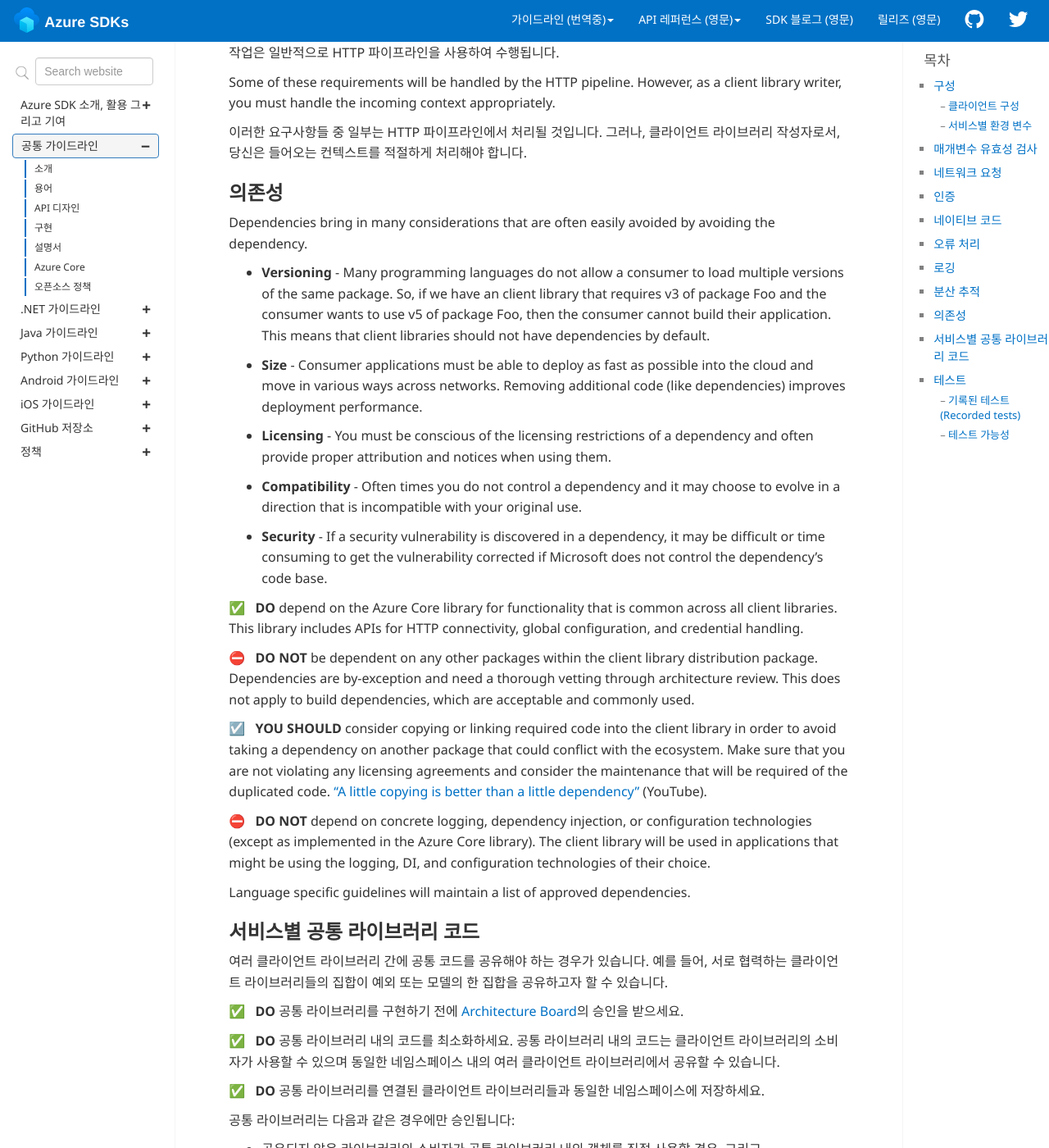
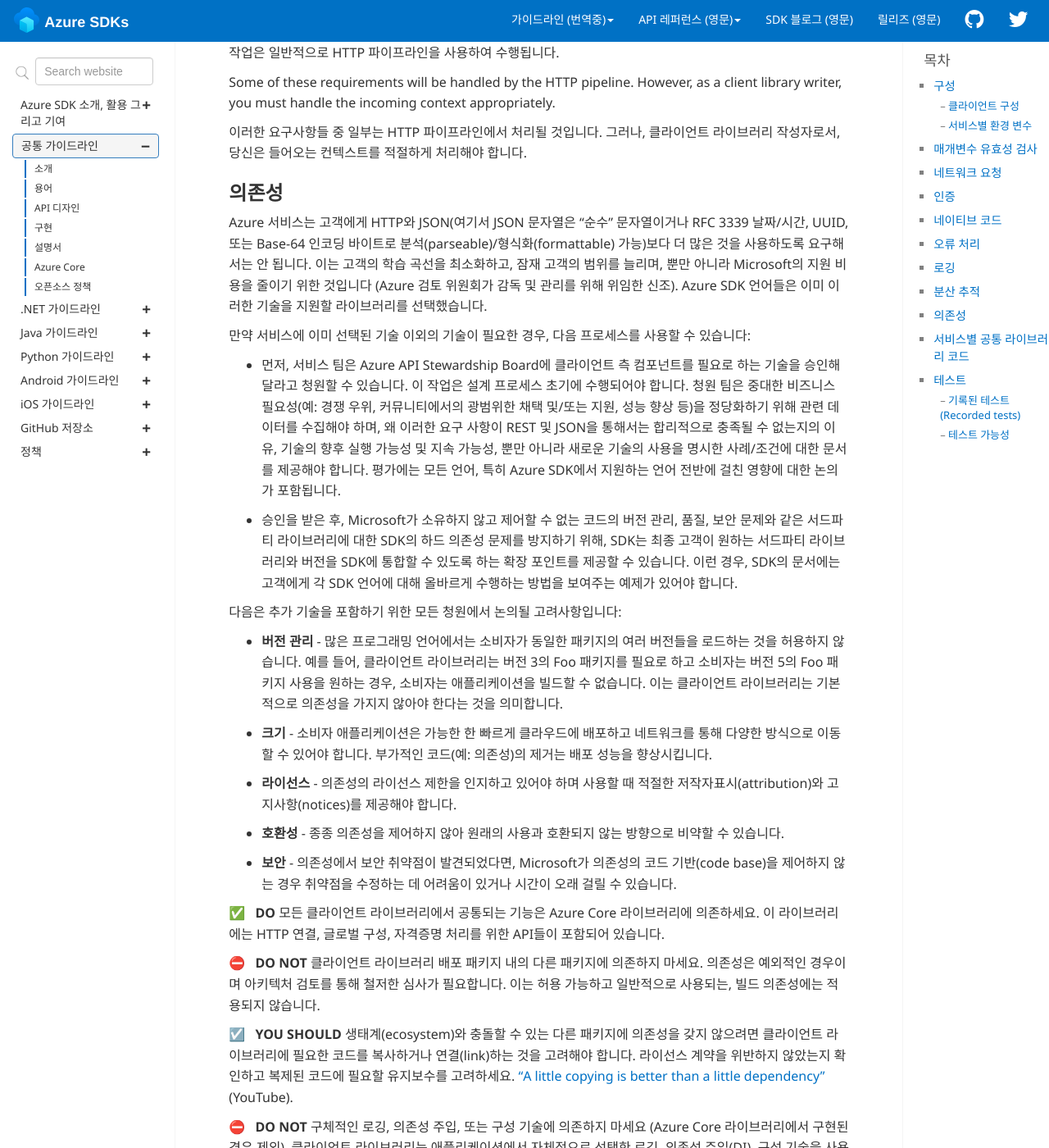
Before and after one commit to Azure/azure-sdk-korean, a Jekyll site: the page built from docs/general/implementation.md, in a window 1280 px wide and 1400 px high, scrolled down 5538 px. Shown: the whole window at 82% size. Built offline with Jekyll 4.4.1, drawn with Linux system fonts in a browser that asks for light colours; comment, search, counter and statistics services are not loaded; some of the changed text lies outside the part shown.

Commit message:
Dependencies: translation complete

```diff
--- a/docs/general/implementation.md
+++ b/docs/general/implementation.md
@@ -203,24 +203,31 @@ Some of these requirements will be handled by the HTTP pipeline.  However, as a
 
 ## 의존성
 
-Dependencies bring in many considerations that are often easily avoided by avoiding the
-dependency.
+Azure 서비스는 고객에게 HTTP와 JSON(여기서 JSON 문자열은 "순수" 문자열이거나 RFC 3339 날짜/시간, UUID, 또는 Base-64 인코딩 바이트로 분석(parseable)/형식화(formattable) 가능)보다 더 많은 것을 사용하도록 요구해서는 안 됩니다. 이는 고객의 학습 곡선을 최소화하고, 잠재 고객의 범위를 늘리며, 뿐만 아니라 Microsoft의 지원 비용을 줄이기 위한 것입니다 (Azure 검토 위원회가 감독 및 관리를 위해 위임한 신조). Azure SDK 언어들은 이미 이러한 기술을 지원할 라이브러리를 선택했습니다.
 
-- **Versioning** - Many programming languages do not allow a consumer to load multiple versions of the same package. So, if we have an client library that requires v3 of package Foo and the consumer wants to use v5 of package Foo, then the consumer cannot build their application. This means that client libraries should not have dependencies by default.
-- **Size** - Consumer applications must be able to deploy as fast as possible into the cloud and move in various ways across networks. Removing additional code (like dependencies) improves deployment performance.
-- **Licensing** - You must be conscious of the licensing restrictions of a dependency and often provide proper attribution and notices when using them.
-- **Compatibility** - Often times you do not control a dependency and it may choose to evolve in a direction that is incompatible with your original use.
-- **Security** - If a security vulnerability is discovered in a dependency, it may be difficult or time consuming to get the vulnerability corrected if Microsoft does not control the dependency's code base.
+만약 서비스에 이미 선택된 기술 이외의 기술이 필요한 경우, 다음 프로세스를 사용할 수 있습니다:
 
-{% include requirement/MUST id="general-dependencies-azure-core" %} depend on the Azure Core library for functionality that is common across all client libraries.  This library includes APIs for HTTP connectivity, global configuration, and credential handling.
+* 먼저, 서비스 팀은 Azure API Stewardship Board에 클라이언트 측 컴포넌트를 필요로 하는 기술을 승인해 달라고 청원할 수 있습니다. 이 작업은 설계 프로세스 초기에 수행되어야 합니다. 청원 팀은 중대한 비즈니스 필요성(예: 경쟁 우위, 커뮤니티에서의 광범위한 채택 및/또는 지원, 성능 향상 등)을 정당화하기 위해 관련 데이터를 수집해야 하며, 왜 이러한 요구 사항이 REST 및 JSON을 통해서는 합리적으로 충족될 수 없는지의 이유, 기술의 향후 실행 가능성 및 지속 가능성, 뿐만 아니라 새로운 기술의 사용을 명시한 사례/조건에 대한 문서를 제공해야 합니다. 평가에는 모든 언어, 특히 Azure SDK에서 지원하는 언어 전반에 걸친 영향에 대한 논의가 포함됩니다.
 
-{% include requirement/MUSTNOT id="general-dependencies-approved-only" %} be dependent on any other packages within the client library distribution package. Dependencies are by-exception and need a thorough vetting through architecture review.  This does not apply to build dependencies, which are acceptable and commonly used.
+* 승인을 받은 후, Microsoft가 소유하지 않고 제어할 수 없는 코드의 버전 관리, 품질, 보안 문제와 같은 서드파티 라이브러리에 대한 SDK의 하드 의존성 문제를 방지하기 위해, SDK는 최종 고객이 원하는 서드파티 라이브러리와 버전을 SDK에 통합할 수 있도록 하는 확장 포인트를 제공할 수 있습니다. 이런 경우, SDK의 문서에는 고객에게 각 SDK 언어에 대해 올바르게 수행하는 방법을 보여주는 예제가 있어야 합니다.
 
-{% include requirement/SHOULD id="general-dependencies-vendoring" %} consider copying or linking required code into the client library in order to avoid taking a dependency on another package that could conflict with the ecosystem. Make sure that you are not violating any licensing agreements and consider the maintenance that will be required of the duplicated code. ["A little copying is better than a little dependency"][1] (YouTube).
+다음은 추가 기술을 포함하기 위한 모든 청원에서 논의될 고려사항입니다:
 
-{% include requirement/MUSTNOT id="general-dependencies-concrete" %} depend on concrete logging, dependency injection, or configuration technologies (except as implemented in the Azure Core library).  The client library will be used in applications that might be using the logging, DI, and configuration technologies of their choice.
+* **버전 관리** - 많은 프로그래밍 언어에서는 소비자가 동일한 패키지의 여러 버전들을 로드하는 것을 허용하지 않습니다. 예를 들어, 클라이언트 라이브러리는 버전 3의 Foo 패키지를 필요로 하고 소비자는 버전 5의 Foo 패키지 사용을 원하는 경우, 소비자는 애플리케이션을 빌드할 수 없습니다. 이는 클라이언트 라이브러리는 기본적으로 의존성을 가지지 않아야 한다는 것을 의미합니다.
+* **크기** - 소비자 애플리케이션은 가능한 한 빠르게 클라우드에 배포하고 네트워크를 통해 다양한 방식으로 이동할 수 있어야 합니다. 부가적인 코드(예: 의존성)의 제거는 배포 성능을 향상시킵니다.
+* **라이선스** - 의존성의 라이선스 제한을 인지하고 있어야 하며 사용할 때 적절한 저작자표시(attribution)와 고지사항(notices)를 제공해야 합니다.
+* **호환성** - 종종 의존성을 제어하지 않아 원래의 사용과 호환되지 않는 방향으로 비약할 수 있습니다.
+* **보안** - 의존성에서 보안 취약점이 발견되었다면, Microsoft가 의존성의 코드 기반(code base)을 제어하지 않는 경우 취약점을 수정하는 데 어려움이 있거나 시간이 오래 걸릴 수 있습니다.
 
-Language specific guidelines will maintain a list of approved dependencies.
+{% include requirement/MUST id="general-dependencies-azure-core" %} 모든 클라이언트 라이브러리에서 공통되는 기능은 Azure Core 라이브러리에 의존하세요. 이 라이브러리에는 HTTP 연결, 글로벌 구성, 자격증명 처리를 위한 API들이 포함되어 있습니다.
+
+{% include requirement/MUSTNOT id="general-dependencies-approved-only" %} 클라이언트 라이브러리 배포 패키지 내의 다른 패키지에 의존하지 마세요. 의존성은 예외적인 경우이며 아키텍처 검토를 통해 철저한 심사가 필요합니다. 이는 허용 가능하고 일반적으로 사용되는, 빌드 의존성에는 적용되지 않습니다.
+
+{% include requirement/SHOULD id="general-dependencies-vendoring" %} 생태계(ecosystem)와 충돌할 수 있는 다른 패키지에 의존성을 갖지 않으려면 클라이언트 라이브러리에 필요한 코드를 복사하거나 연결(link)하는 것을 고려해야 합니다. 라이선스 계약을 위반하지 않았는지 확인하고 복제된 코드에 필요할 유지보수를 고려하세요. ["A little copying is better than a little dependency"][1] (YouTube).
+
+{% include requirement/MUSTNOT id="general-dependencies-concrete" %} 구체적인 로깅, 의존성 주입, 또는 구성 기술에 의존하지 마세요 (Azure Core 라이브러리에서 구현된 경우 제외). 클라이언트 라이브러리는 애플리케이션에서 자체적으로 선택한 로깅, 의존성 주입(DI), 구성 기술을 사용할 애플리케이션에서 사용될 것입니다.
+
+위의 고려사항은 언어마다 정도가 다를 수 있으므로, 설계 단계 초기에 특정 언어에 대해 승인된 종속성 및 지침을 확인하는 것이 중요합니다. (또한, 일부 드문 경우이지만, 상당한 검토를 거친 결과, 이사회가 그렇게 함으로써 지속적인 방식으로 고객을 지원하는 데 극히 적은 위험만이 존재한다고 판단한 경우 Azure SDK Architecture Board가 추가 서드파티 라이브러리에 대한 하드 종속성을 채택할 수도 있음에 유념하세요.)
 
 
 ## 서비스별 공통 라이브러리 코드
```
